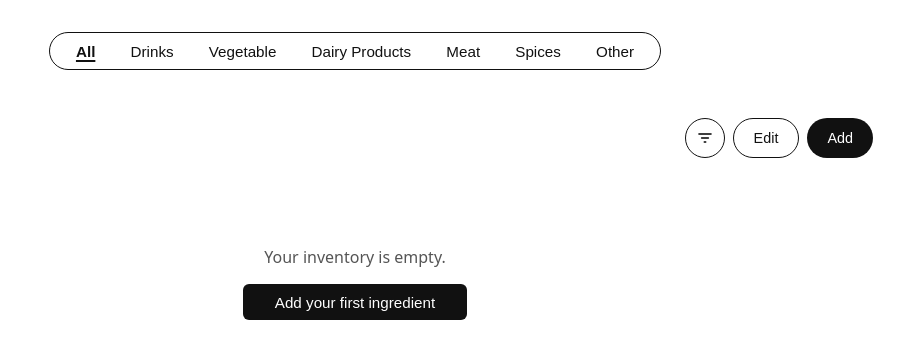
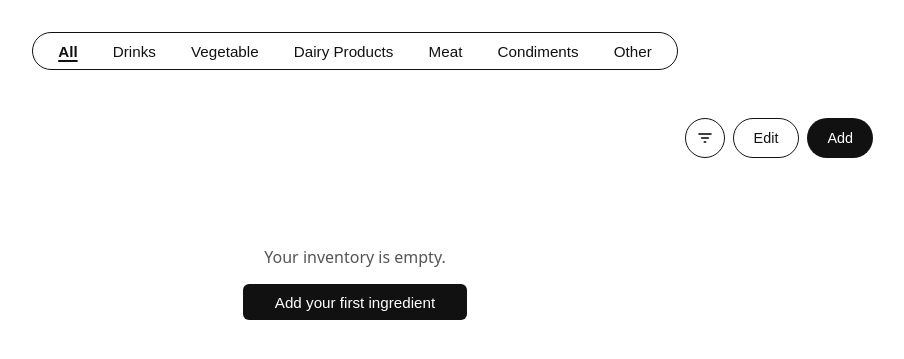
Before and after one commit to ohlunlacassi/fridge-manager-project, a Flask app: page / in a window 1280 px wide. Shown: the part 69-428 px from the top of the page, without its empty margins (285-1189 px from the left). Run offline with Flask 3, Linux system fonts and the light colour scheme; the visitor is signed in with stand-in values (Sample User, id 1); data that the repository does not hold is empty.

Commit message:
Update data-category

```diff
--- a/app/templates/ingredients/dashboard.html
+++ b/app/templates/ingredients/dashboard.html
@@ -8,7 +8,7 @@ endblock %} {% block content %}
     <button class="filter-tab" data-category="Vegetables">Vegetable</button>
     <button class="filter-tab" data-category="Dairy">Dairy Products</button>
     <button class="filter-tab" data-category="Meat">Meat</button>
-    <button class="filter-tab" data-category="Spices">Spices</button>
+    <button class="filter-tab" data-category="Condiments">Condiments</button>
     <button class="filter-tab" data-category="Other">Other</button>
   </div>
 </div>
@@ -113,7 +113,7 @@ endblock %} {% block content %}
           <path d="M5 8h14" />
           <path d="M16 8l1 3a4 4 0 0 1-4 4" />
         </svg>
-        {% elif ingredient.category == "Spices" %} {# Jar/spice icon #}
+        {% elif ingredient.category == "Condiments" %} {# Jar/spice icon #}
         <svg
           xmlns="http://www.w3.org/2000/svg"
           viewBox="0 0 24 24"
```
